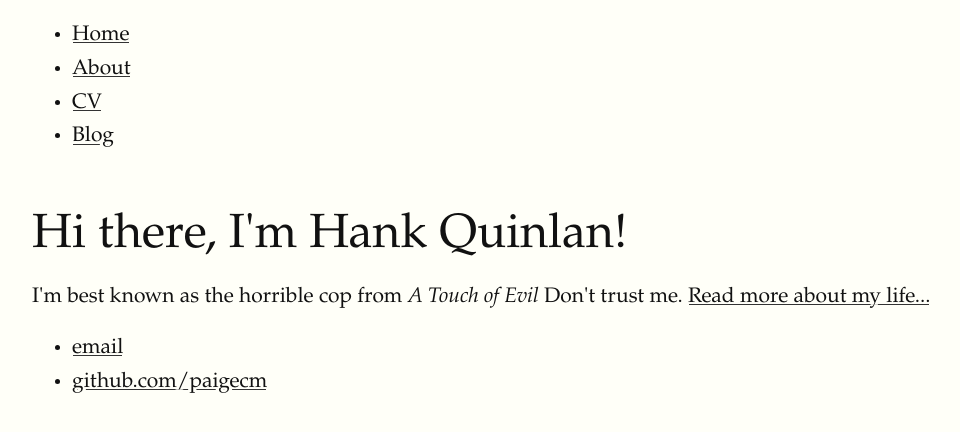
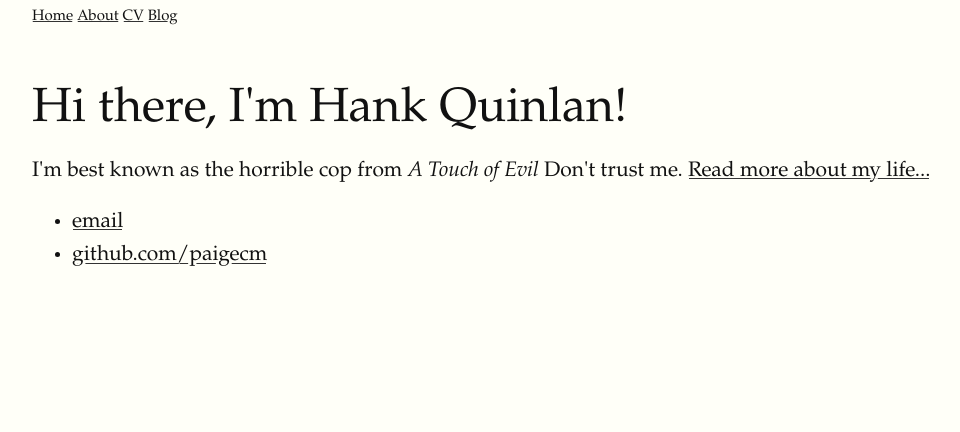
Before and after one commit to paigecm/paigecm.github.io, a Jekyll site: the page built from index.html, in a window 1280 px wide. Shown: the top 432 px of the page, without its empty margins (128-1088 px from the left). Built offline with Jekyll 4.4.1, drawn with Linux system fonts in a browser that asks for light colours; some web fonts are replaced.

Commit message:
Update default.html

```diff
--- a/_layouts/default.html
+++ b/_layouts/default.html
@@ -7,13 +7,11 @@
 		</head>
 		<body>
 			<nav>
-	    		<ul>
-	        		<li><a href="/">Home</a></li>
-		        	<li><a href="/about">About</a></li>
-	        		<li><a href="/cv">CV</a></li>
-	        		<li><a href="/blog">Blog</a></li>
-	    		</ul>
-			</nav>
+	    		    	<a href="/">Home</a></li>
+		        	<a href="/about">About</a></li>
+	        		<a href="/cv">CV</a></li>
+	        		<a href="/blog">Blog</a></li>
+	    		</nav>
 			<div class="container">
 
 			{{ content }}
```
